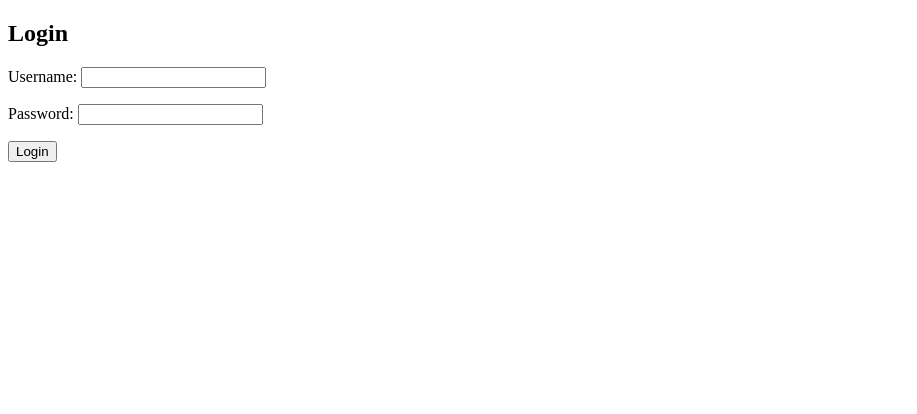
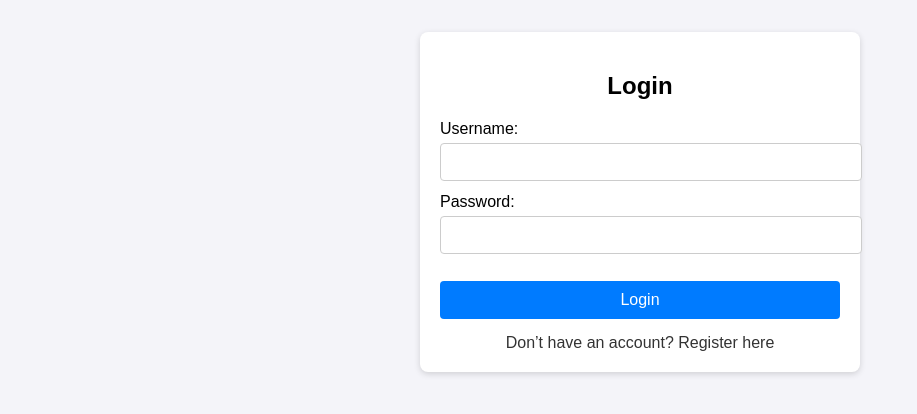
Before and after one commit to Eng-Karing3/capstone_project, a Django app: page /accounts/login/ in a window 1280 px wide. Shown: the top 414 px of the page, without its empty margins (0-917 px from the left). Run offline with Django 5.2, Linux system fonts and the light colour scheme; parts of the project's set-up code (start-up, migrations or seed data) failed here and were passed over.

Commit message:
Updated login, profile, and register templates

```diff
--- a/accounts/templates/accounts/login.html
+++ b/accounts/templates/accounts/login.html
@@ -4,14 +4,98 @@
     <meta charset="UTF-8" />
     <meta name="viewport" content="width=device-width, initial-scale=1.0" />
     <title>Login</title>
+    <style>
+      body {
+        font-family: Arial, sans-serif;
+        margin: 2rem;
+        background-color: #f4f4f9;
+      }
+      .container {
+        max-width: 400px;
+        margin: auto;
+        background: white;
+        padding: 20px;
+        border-radius: 8px;
+        box-shadow: 0 2px 6px rgba(0, 0, 0, 0.15);
+      }
+      h2 {
+        text-align: center;
+        margin-bottom: 20px;
+      }
+      form p {
+        margin: 12px 0;
+      }
+      input {
+        width: 100%;
+        padding: 10px;
+        margin-top: 5px;
+        border: 1px solid #ccc;
+        border-radius: 4px;
+        font-size: 14px;
+      }
+      button {
+        background: #007BFF;
+        color: white;
+        padding: 10px 15px;
+        border: none;
+        border-radius: 4px;
+        cursor: pointer;
+        width: 100%;
+        font-size: 16px;
+        margin-top: 15px;
+      }
+      button:hover {
+        background: #0056b3;
+      }
+      .messages {
+        margin-bottom: 15px;
+        padding: 10px;
+        border-radius: 5px;
+      }
+      .messages.success {
+        background: #d4edda;
+        color: #155724;
+      }
+      .messages.error {
+        background: #f8d7da;
+        color: #721c24;
+      }
+      .register-link {
+        display: block;
+        text-align: center;
+        margin-top: 15px;
+        color: #333;
+        text-decoration: none;
+      }
+      .register-link:hover {
+        text-decoration: underline;
+      }
+    </style>
   </head>
   <body>
-    <h2>Login</h2>
-    <form method="post">
-      {% csrf_token %}
-      <p>Username: <input type="text" name="username" /></p>
-      <p>Password: <input type="password" name="password" /></p>
-      <button type="submit">Login</button>
-    </form>
+    <div class="container">
+      <h2>Login</h2>
+
+      {% if messages %}
+        {% for message in messages %}
+          <div class="messages {{ message.tags }}">{{ message }}</div>
+        {% endfor %}
+      {% endif %}
+
+      <form method="post">
+        {% csrf_token %}
+        <p>
+          <label for="username">Username:</label>
+          <input type="text" name="username" id="username" required />
+        </p>
+        <p>
+          <label for="password">Password:</label>
+          <input type="password" name="password" id="password" required />
+        </p>
+        <button type="submit">Login</button>
+      </form>
+
+      <a href="{% url 'register' %}" class="register-link">Don’t have an account? Register here</a>
+    </div>
   </body>
 </html>
--- a/accounts/views.py
+++ b/accounts/views.py
@@ -4,30 +4,14 @@ from django.contrib.auth.decorators import login_required
 from django.contrib import messages
 from .forms import CustomUserCreationForm, CustomUserChangeForm
 
-# accounts/views.py
-from django.shortcuts import render
-from django.http import HttpResponse
 
+# Home page for accounts
 def index(request):
     return render(request, "accounts/index.html")
 
+
+# Register new users
 def register(request):
-    return HttpResponse("Register Page - Work in progress")
-
-def login_view(request):
-    return HttpResponse("Login Page - Work in progress")
-
-def logout_view(request):
-    return HttpResponse("Logout Page - Work in progress")
-
-def profile(request):
-    return HttpResponse("Profile Page - Work in progress")
-
-def edit_profile(request):
-    return HttpResponse("Edit Profile Page - Work in progress")
-
-
-def register_view(request):
     if request.method == 'POST':
         form = CustomUserCreationForm(request.POST, request.FILES)
         if form.is_valid():
@@ -39,6 +23,8 @@ def register_view(request):
         form = CustomUserCreationForm()
     return render(request, 'accounts/register.html', {'form': form})
 
+
+# Login existing users
 def login_view(request):
     if request.method == 'POST':
         username = request.POST['username']
@@ -50,12 +36,22 @@ def login_view(request):
         messages.error(request, "Invalid username or password.")
     return render(request, 'accounts/login.html')
 
+
+# Logout user
+def logout_view(request):
+    logout(request)
+    return redirect('login')
+
+
+# User profile
 @login_required
-def profile_view(request):
+def profile(request):
     return render(request, 'accounts/profile.html')
 
+
+# Edit profile
 @login_required
-def edit_profile_view(request):
+def edit_profile(request):
     if request.method == 'POST':
         form = CustomUserChangeForm(request.POST, request.FILES, instance=request.user)
         if form.is_valid():
@@ -65,7 +61,3 @@ def edit_profile_view(request):
     else:
         form = CustomUserChangeForm(instance=request.user)
     return render(request, 'accounts/edit_profile.html', {'form': form})
-
-def logout_view(request):
-    logout(request)
-    return redirect('login')
```
Also changed, not shown: accounts/templates/accounts/edit_profile.html (+75 -5 lines), accounts/templates/accounts/profile.html (+55 -8 lines), accounts/templates/accounts/register.html (+62 -5 lines).
